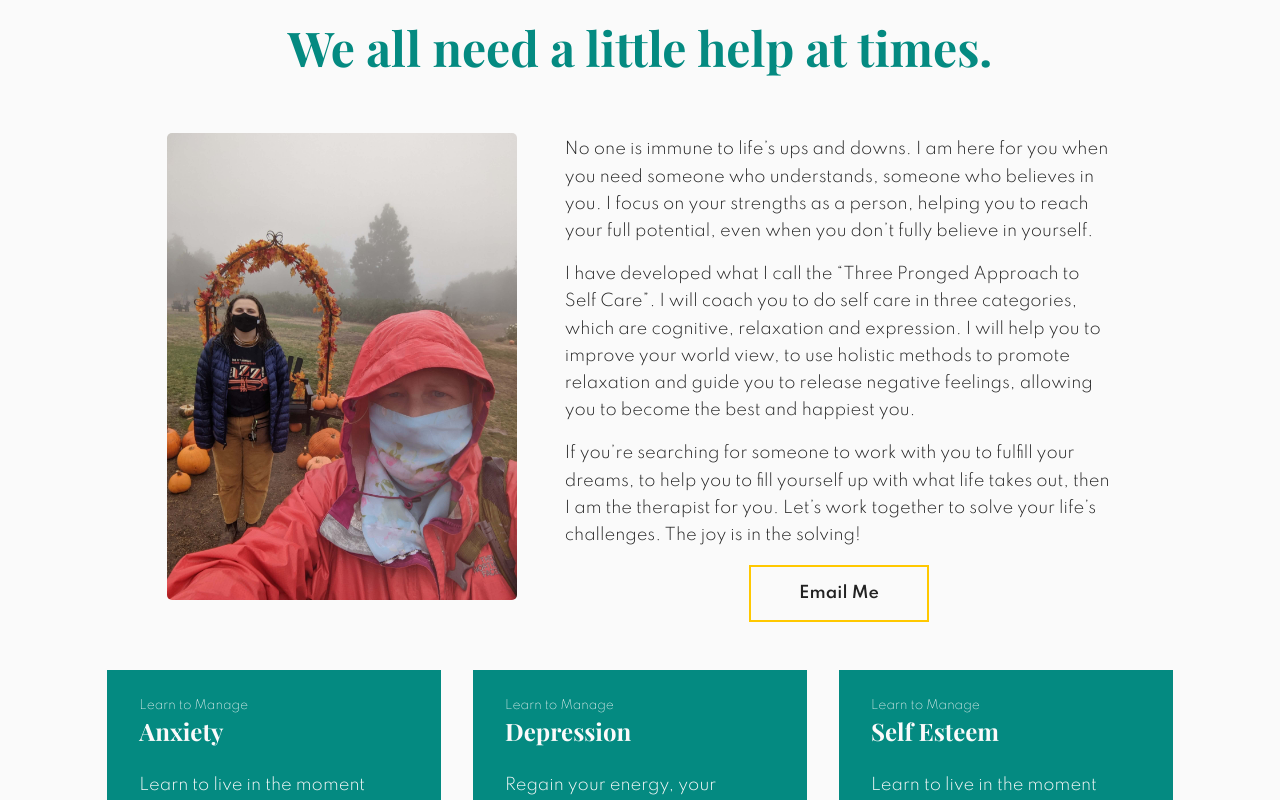
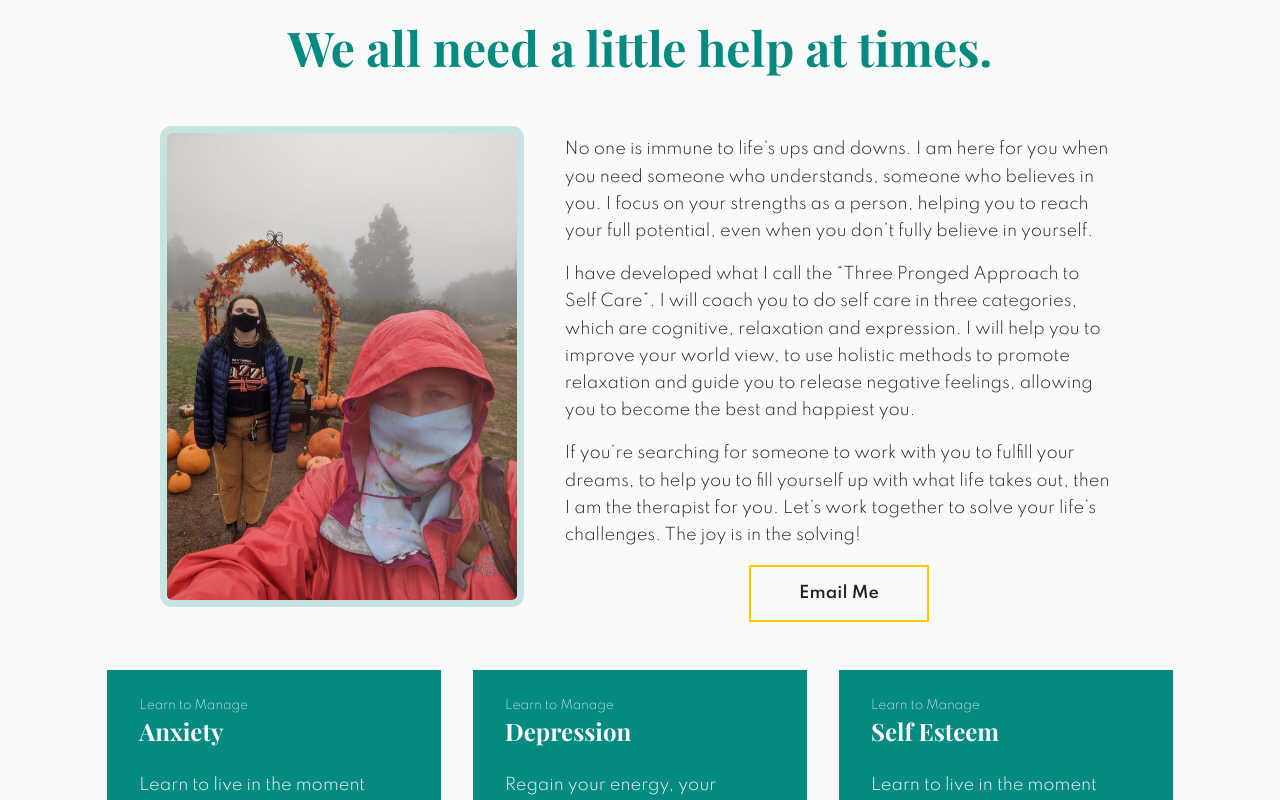
Before and after one commit to ShrikeFound/react-therapist-site, a React (Create React App) app: page / in a window 1280 px wide. Shown: the part 693-1493 px from the top of the page. Built offline with nearby package versions, Linux system fonts and the light colour scheme.

Commit message:
Update index.css

```diff
--- a/src/index.css
+++ b/src/index.css
@@ -185,6 +185,7 @@ main {
 .frame img {
   max-width: 100%;
   height: auto;
+  box-shadow: 0 0 0 7px rgba(var(--theme-color), 0.2);
 }
 .frame {
   width: 100%;
```
